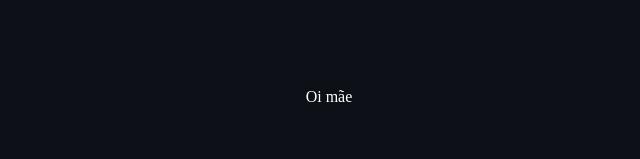
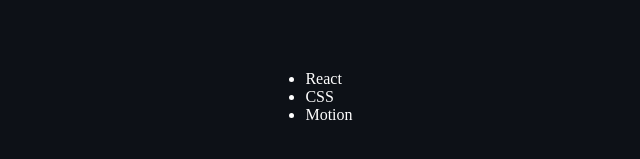
Before and after one commit to developermartins/drag-to-reorder-list, a React (Create React App) app: page / in a window 1280 px wide. Shown: the part 303-462 px from the top of the page, without its empty margins (311-951 px from the left). Built offline with nearby package versions, Linux system fonts and the light colour scheme.

Commit message:
implements reorderable item

```diff
--- a/src/App.js
+++ b/src/App.js
@@ -1,10 +1,21 @@
-import React from 'react';
+import React, { useState } from 'react';
+import { Reorder } from 'framer-motion';
+
 import './App.css';
 
 const App = () => {
+
+  const [items, setItems] = useState(["React", "CSS", "Motion"])
+
   return (
     <section className='content-section'>
-      Oi mãe
+      <Reorder.Group values={ items } onReorder={ setItems }>
+        { items.map(item => (
+          <Reorder.Item key={ item } value={ item }>
+            { item }
+          </Reorder.Item>
+        )) }
+      </Reorder.Group>
     </section>
   );
 };
```
